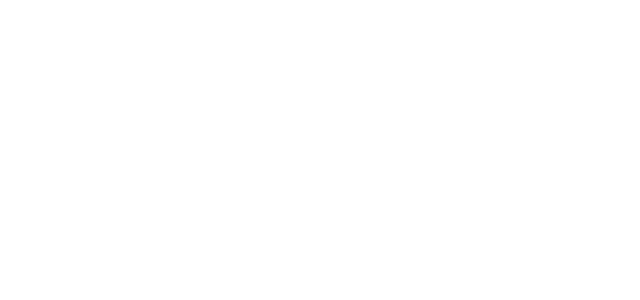
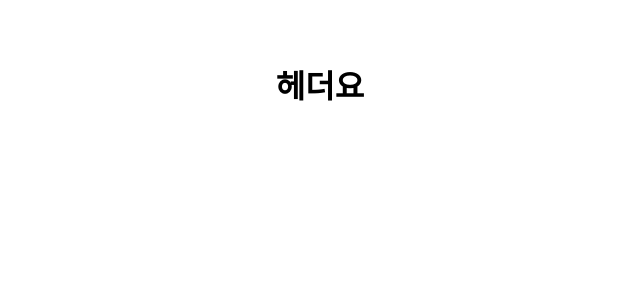
Before and after one commit to domino3333/react-diy, a React (Vite) app in the folder prac01/: page / in a window 1280 px wide. Shown: the top 300 px of the page, without its empty margins (320-960 px from the left). Built offline with nearby package versions, Linux system fonts and the light colour scheme.

Commit message:
헤더 만들어보고 import/export 해보기

```diff
--- a/prac01/src/App.jsx
+++ b/prac01/src/App.jsx
@@ -1,11 +1,12 @@
 
 import './App.css'
+import Header from './components/Header'
 
 function App() {
 
   return (
     <>
-
+      <Header />
     </>
   )
 }
--- /dev/null
+++ b/prac01/src/components/Header.jsx
@@ -0,0 +1,10 @@
+function Header(){
+
+    return(
+        <>
+            <h1>헤더요</h1>
+        </>
+    )
+}
+
+export default Header;
```
